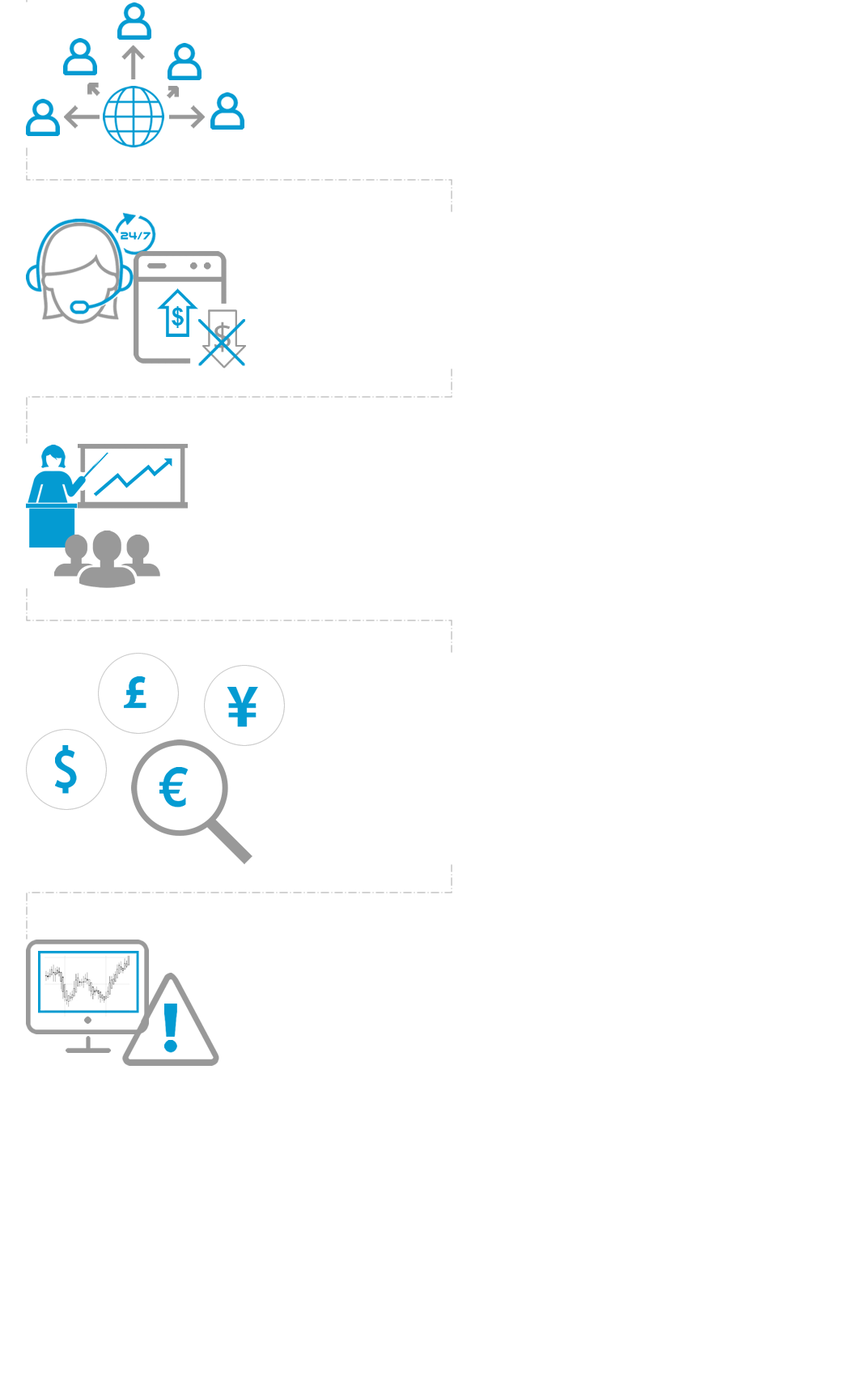
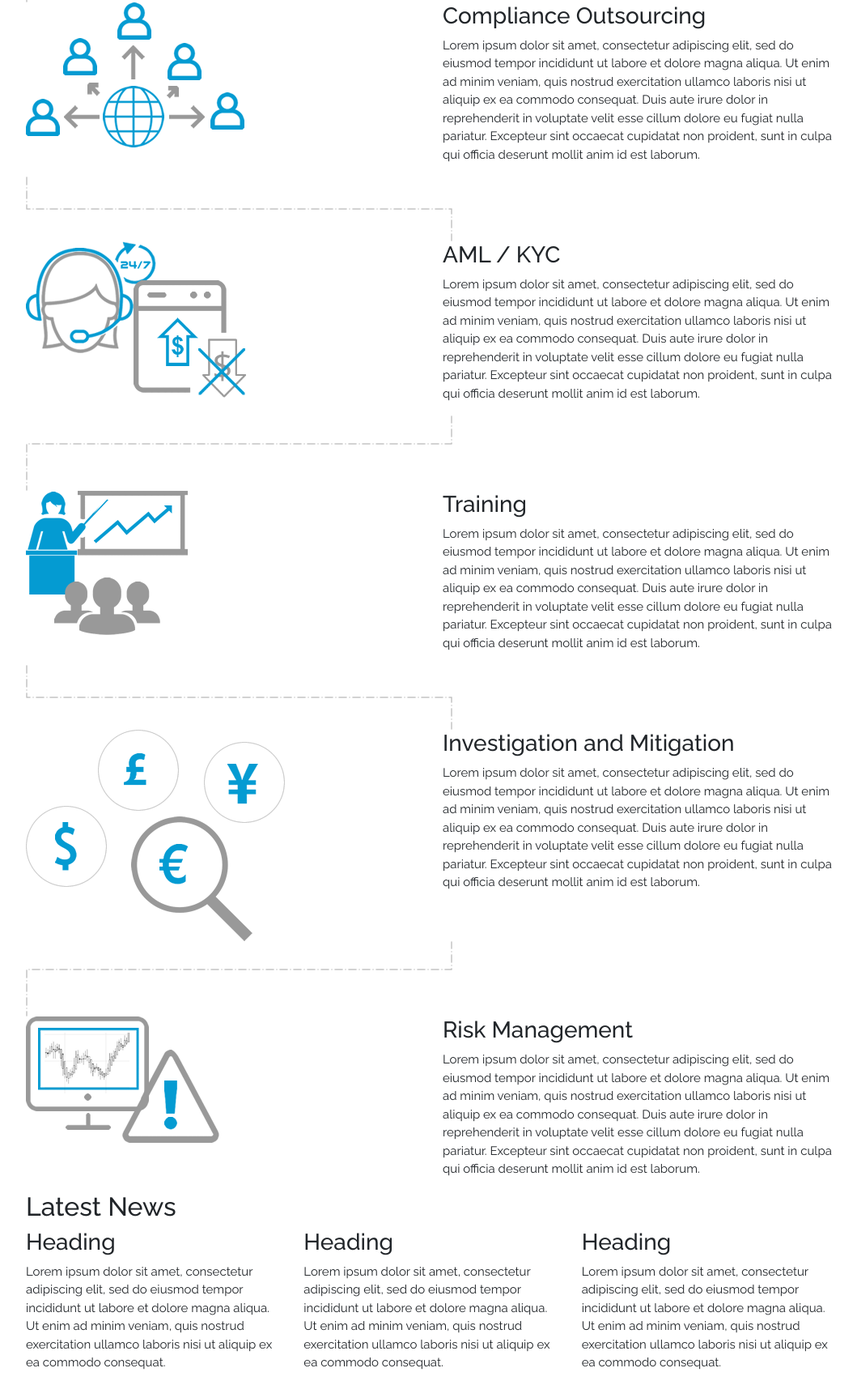
Before and after one commit to rafaaay/complyNow, a plain HTML site: page index.html in a window 1280 px wide. Shown: the part 1579-3289 px from the top of the page at 81% size, without its empty margins (108-1167 px from the left). Before the commit the page ends 2895 px from the top, so only its background shows below. Drawn offline with nearby package versions, Linux system fonts and the light colour scheme.

Commit message:
HTML Structure Updated

```diff
--- a/index.html
+++ b/index.html
@@ -201,7 +201,7 @@
                     <div class="col-md-6">
                         <div class="service-text">
                             <h3>ICO Compliance</h3>
-                            <p>Led by the primary author of the Swiss Crypto Valley Association's ICO Code of Conduct, Comply Now offers market-leading advisory on compliance best practices.</p>
+                            <p>Lorem ipsum dolor sit amet, consectetur adipiscing elit, sed do eiusmod tempor incididunt ut labore et dolore magna aliqua. Ut enim ad minim veniam, quis nostrud exercitation ullamco laboris nisi ut aliquip ex ea commodo consequat. Duis aute irure dolor in reprehenderit in voluptate velit esse cillum dolore eu fugiat nulla pariatur. Excepteur sint occaecat cupidatat non proident, sunt in culpa qui officia deserunt mollit anim id est laborum.</p>
                         </div>
                     </div>
                     <!-- Right -->
@@ -230,7 +230,7 @@
                     <div class="col-md-6">
                         <div class="service-text">
                             <h3>Compliance Advisory</h3>
-                            <p>Offering both retained and on-demand compliance advisory services to crypto firms and financial institutions, Comply Now’s experienced team provides practical guidance during the launch phase and ongoing support throughout the lifecycle of client engagements. The firm’s global regulatory expertise can help crypto-asset managers, ICO sponsors, more traditional financial institutions and listed companies navigate a broad spectrum of regulatory and compliance requirements.</p>
+                            <p>Lorem ipsum dolor sit amet, consectetur adipiscing elit, sed do eiusmod tempor incididunt ut labore et dolore magna aliqua. Ut enim ad minim veniam, quis nostrud exercitation ullamco laboris nisi ut aliquip ex ea commodo consequat. Duis aute irure dolor in reprehenderit in voluptate velit esse cillum dolore eu fugiat nulla pariatur. Excepteur sint occaecat cupidatat non proident, sunt in culpa qui officia deserunt mollit anim id est laborum.</p>
                         </div>
                     </div>
                     <!-- Right -->
@@ -258,8 +258,8 @@
                     <!-- Right -->
                     <div class="col-md-6">
                         <div class="service-text">
-                            <h3></h3>
-                            <p></p>
+                            <h3>Compliance Outsourcing</h3>
+                            <p>Lorem ipsum dolor sit amet, consectetur adipiscing elit, sed do eiusmod tempor incididunt ut labore et dolore magna aliqua. Ut enim ad minim veniam, quis nostrud exercitation ullamco laboris nisi ut aliquip ex ea commodo consequat. Duis aute irure dolor in reprehenderit in voluptate velit esse cillum dolore eu fugiat nulla pariatur. Excepteur sint occaecat cupidatat non proident, sunt in culpa qui officia deserunt mollit anim id est laborum.</p>
                         </div>
                     </div>
                     <!-- Right -->
@@ -287,8 +287,8 @@
                     <!-- Right -->
                     <div class="col-md-6">
                         <div class="service-text">
-                            <h3></h3>
-                            <p></p>
+                            <h3>AML / KYC</h3>
+                            <p>Lorem ipsum dolor sit amet, consectetur adipiscing elit, sed do eiusmod tempor incididunt ut labore et dolore magna aliqua. Ut enim ad minim veniam, quis nostrud exercitation ullamco laboris nisi ut aliquip ex ea commodo consequat. Duis aute irure dolor in reprehenderit in voluptate velit esse cillum dolore eu fugiat nulla pariatur. Excepteur sint occaecat cupidatat non proident, sunt in culpa qui officia deserunt mollit anim id est laborum.</p>
                         </div>
                     </div>
                     <!-- Right -->
@@ -316,8 +316,8 @@
                     <!-- Right -->
                     <div class="col-md-6">
                         <div class="service-text">
-                            <h3></h3>
-                            <p></p>
+                            <h3>Training</h3>
+                            <p>Lorem ipsum dolor sit amet, consectetur adipiscing elit, sed do eiusmod tempor incididunt ut labore et dolore magna aliqua. Ut enim ad minim veniam, quis nostrud exercitation ullamco laboris nisi ut aliquip ex ea commodo consequat. Duis aute irure dolor in reprehenderit in voluptate velit esse cillum dolore eu fugiat nulla pariatur. Excepteur sint occaecat cupidatat non proident, sunt in culpa qui officia deserunt mollit anim id est laborum.</p>
                         </div>
                     </div>
                     <!-- Right -->
@@ -345,8 +345,8 @@
                     <!-- Right -->
                     <div class="col-md-6">
                         <div class="service-text">
-                            <h3></h3>
-                            <p></p>
+                            <h3>Investigation and Mitigation</h3>
+                            <p>Lorem ipsum dolor sit amet, consectetur adipiscing elit, sed do eiusmod tempor incididunt ut labore et dolore magna aliqua. Ut enim ad minim veniam, quis nostrud exercitation ullamco laboris nisi ut aliquip ex ea commodo consequat. Duis aute irure dolor in reprehenderit in voluptate velit esse cillum dolore eu fugiat nulla pariatur. Excepteur sint occaecat cupidatat non proident, sunt in culpa qui officia deserunt mollit anim id est laborum.</p>
                         </div>
                     </div>
                     <!-- Right -->
@@ -374,8 +374,8 @@
                     <!-- Right -->
                     <div class="col-md-6">
                         <div class="service-text">
-                            <h3></h3>
-                            <p></p>
+                            <h3>Risk Management</h3>
+                            <p>Lorem ipsum dolor sit amet, consectetur adipiscing elit, sed do eiusmod tempor incididunt ut labore et dolore magna aliqua. Ut enim ad minim veniam, quis nostrud exercitation ullamco laboris nisi ut aliquip ex ea commodo consequat. Duis aute irure dolor in reprehenderit in voluptate velit esse cillum dolore eu fugiat nulla pariatur. Excepteur sint occaecat cupidatat non proident, sunt in culpa qui officia deserunt mollit anim id est laborum.</p>
                         </div>
                     </div>
                     <!-- Right -->
@@ -390,7 +390,53 @@
 
         <!-- News -->
         <section class="news">
+            <div class="container">
 
+                <!-- Heading -->
+                <div class="row">
+                    <div class="col-12">
+                        <h2>Latest News</h2>
+                    </div>
+                </div>
+                <!-- Heading -->
+
+                <!-- Content -->
+                <div class="row">
+
+                    <!-- News Block -->
+                    <div class="col-md-4">
+                        <div class="news-block">
+                            <h3>Heading</h3>
+                            <a href="#"></a>
+                            <p>Lorem ipsum dolor sit amet, consectetur adipiscing elit, sed do eiusmod tempor incididunt ut labore et dolore magna aliqua. Ut enim ad minim veniam, quis nostrud exercitation ullamco laboris nisi ut aliquip ex ea commodo consequat.</p>
+                        </div>
+                    </div>
+                    <!-- News Block -->
+
+                    <!-- News Block -->
+                    <div class="col-md-4">
+                        <div class="news-block">
+                            <h3>Heading</h3>
+                            <a href="#"></a>
+                            <p>Lorem ipsum dolor sit amet, consectetur adipiscing elit, sed do eiusmod tempor incididunt ut labore et dolore magna aliqua. Ut enim ad minim veniam, quis nostrud exercitation ullamco laboris nisi ut aliquip ex ea commodo consequat.</p>
+                        </div>
+                    </div>
+                    <!-- News Block -->
+
+                    <!-- News Block -->
+                    <div class="col-md-4">
+                        <div class="news-block">
+                            <h3>Heading</h3>
+                            <a href="#"></a>
+                            <p>Lorem ipsum dolor sit amet, consectetur adipiscing elit, sed do eiusmod tempor incididunt ut labore et dolore magna aliqua. Ut enim ad minim veniam, quis nostrud exercitation ullamco laboris nisi ut aliquip ex ea commodo consequat.</p>
+                        </div>
+                    </div>
+                    <!-- News Block -->
+
+                </div>
+                <!-- Content -->
+
+            </div>
         </section>
         <!-- News -->
 
```
